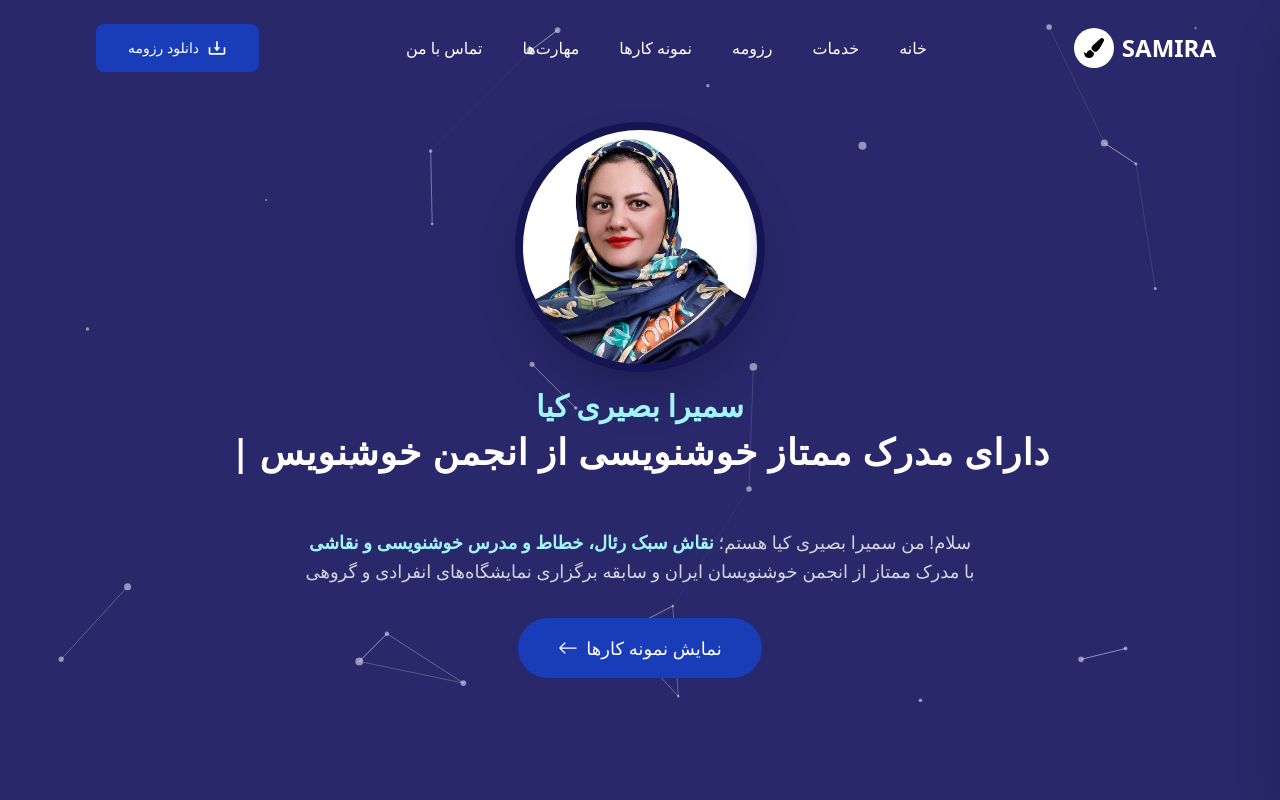
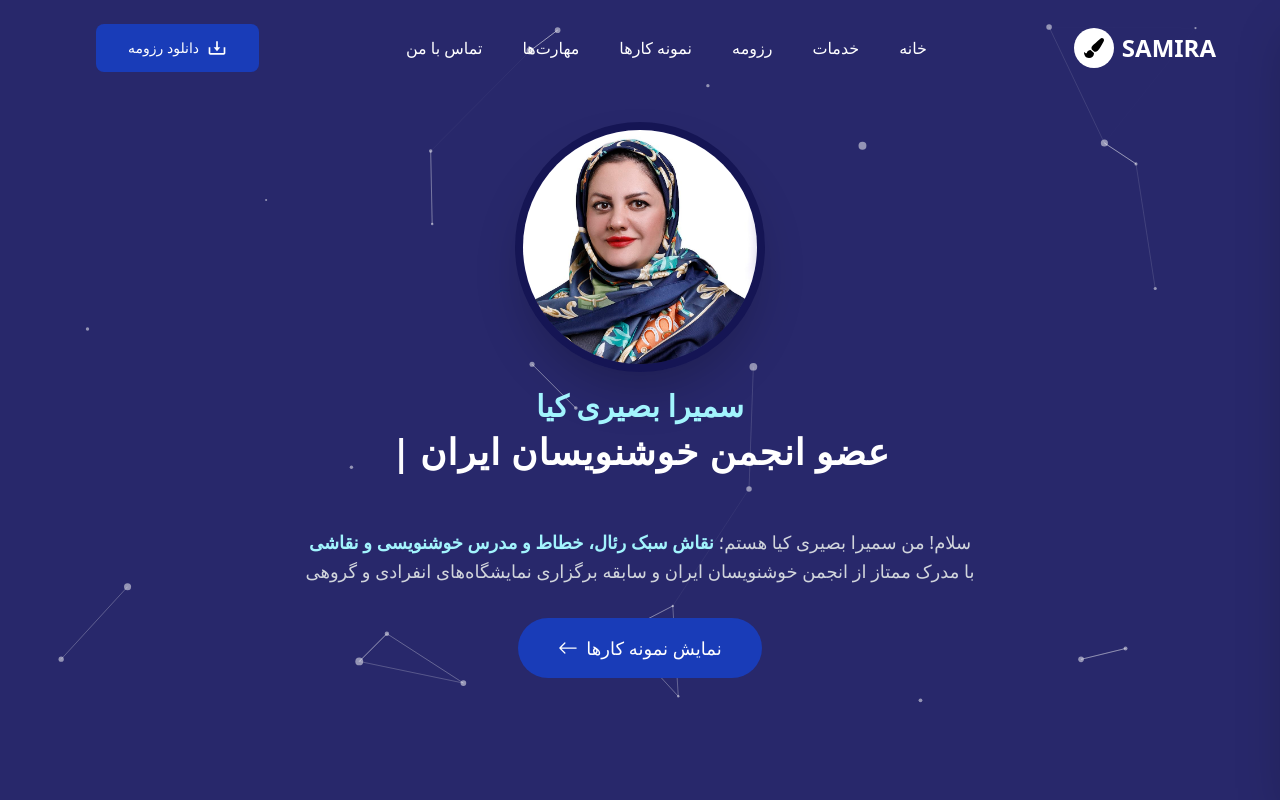
Before and after one commit to farhad-fr-1982/samira-basirikia-portfolio, a Next.js app: page / in a window 1280 px wide. Shown: the top 800 px of the page. Built offline with nearby package versions, Linux system fonts and the light colour scheme.

Commit message:
updateed-resum

```diff
--- a/components/Home/Hero/Hero.tsx
+++ b/components/Home/Hero/Hero.tsx
@@ -37,7 +37,7 @@ const Hero = () => {
                 <div className="text-lg sm:text-2xl md:text-3xl lg:text-4xl mt-2 text-center font-bold tracking-wide min-h-[80px]">
                     <Typewriter options={{
                         strings: [
-                            'دارای مدرک ممتاز خوشنویسی از انجمن خوشنویسان ایران',
+                            'نقاش و خوشنویس',
                             'عضو انجمن خوشنویسان ایران',
                             'مدرس خط نستعلیق و نقاشی سبک رئال',
                             'هنرمند تذهیب با ۸ سال تجربه',
```
